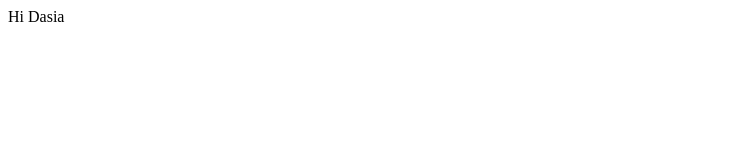
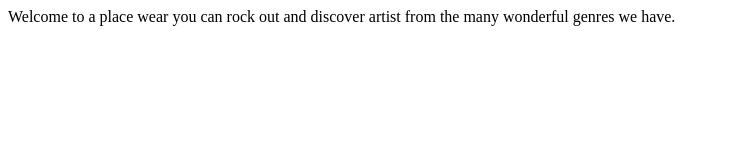
Before and after one commit to dasiaoros/sisyphus, a plain HTML site: page index.html in a window 1280 px wide. Shown: the whole page, without its empty margins (0-730 px from the left). Drawn offline with Linux system fonts and the light colour scheme.

Commit message:
Update index.html

```diff
--- a/index.html
+++ b/index.html
@@ -1,5 +1,5 @@
 <html>
 <body>
-<p> Hi Dasia </p>
+<p> Welcome to a place wear you can rock out and discover artist from the many wonderful genres we have. </p>
 </body>
 </html>
```
